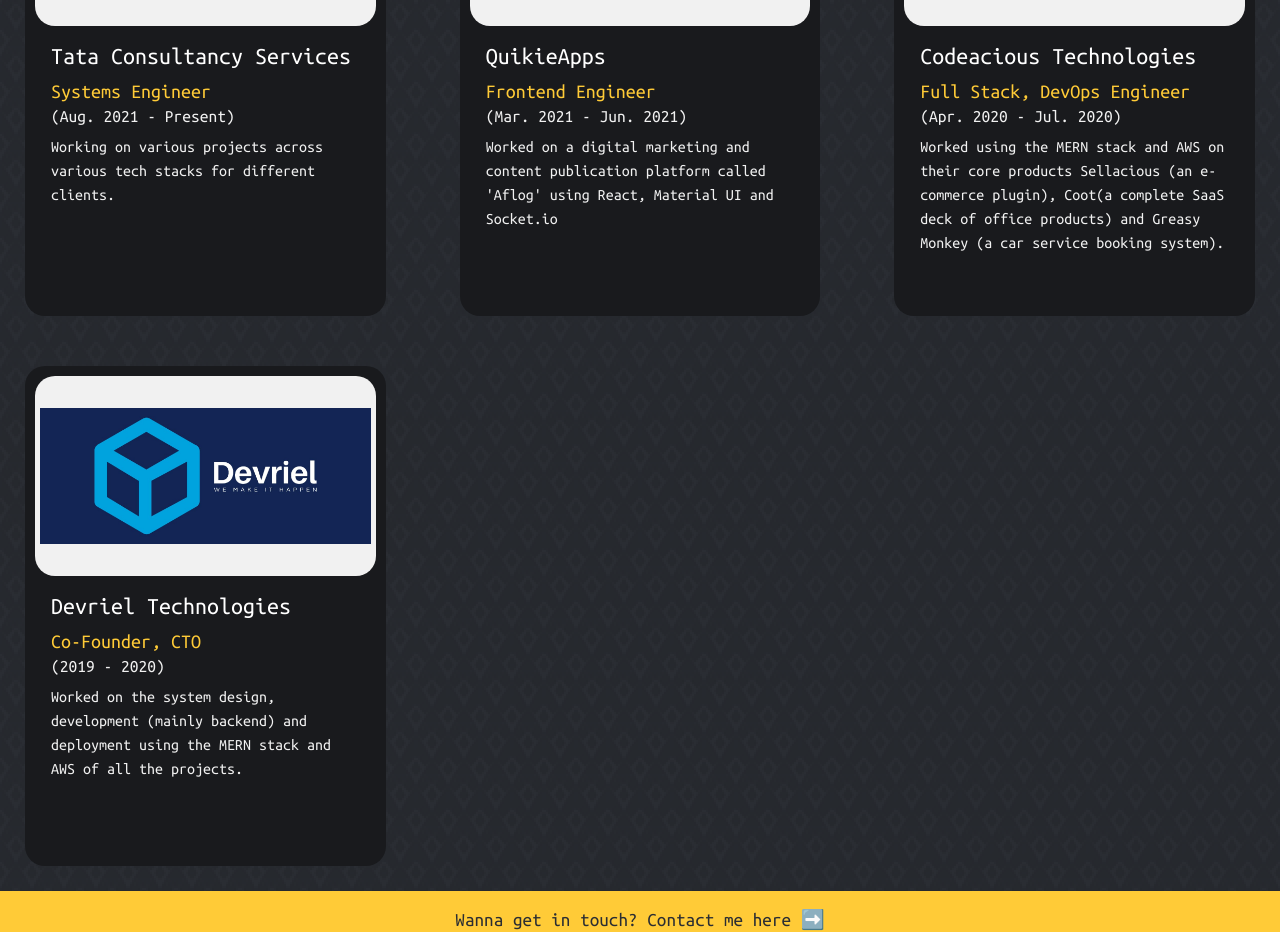
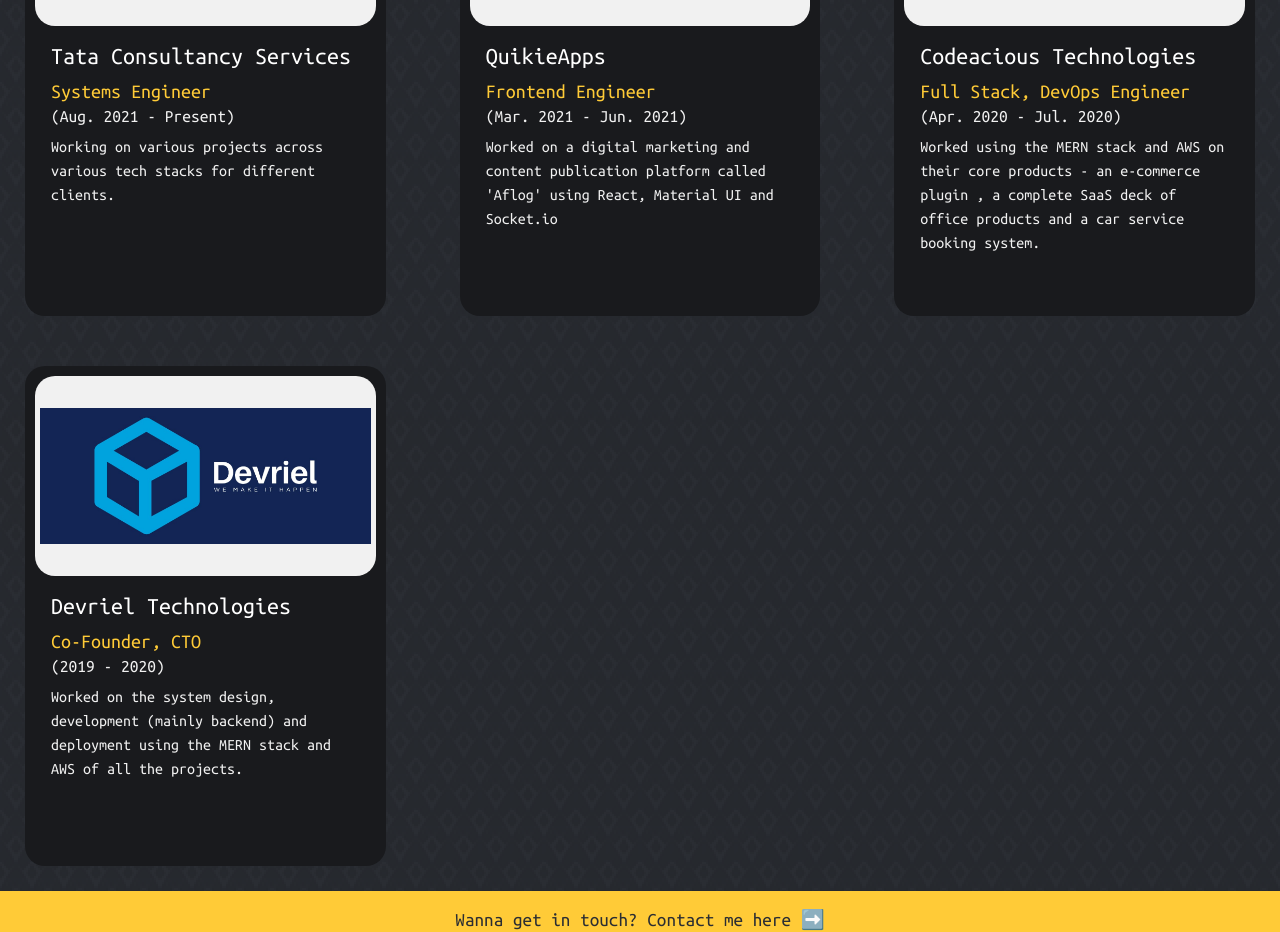
Before and after one commit to inframarauder/portfolio, a Next.js app: page / in a window 1280 px wide. Shown: the part 2500-3432 px from the top of the page. Built offline with nearby package versions, Linux system fonts and the light colour scheme.

Commit message:
minor design fixes

```diff
--- a/data/work.js
+++ b/data/work.js
@@ -24,7 +24,7 @@
 		url: "https://codeacious.tech",
 		logo: "/images/work/codeacious.png",
 		description:
-			"Worked using the MERN stack and AWS on their core products Sellacious (an e-commerce plugin), Coot(a complete SaaS deck of office products) and Greasy Monkey (a car service booking system).",
+			"Worked using the MERN stack and AWS on their core products - an e-commerce plugin , a complete SaaS deck of office products and a car service booking system.",
 	},
 	{
 		company: "Devriel Technologies",
```
